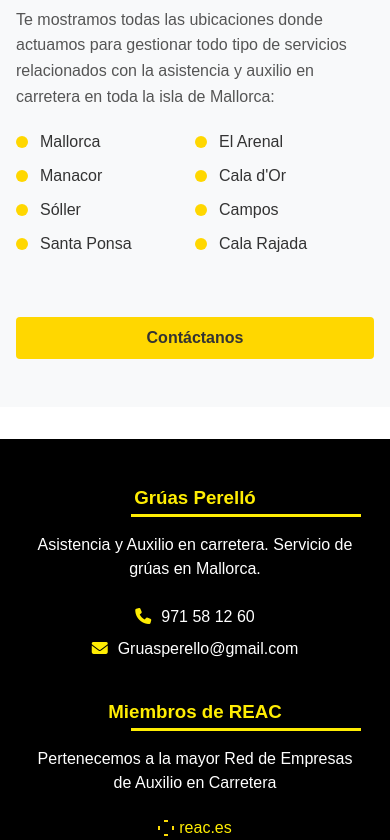
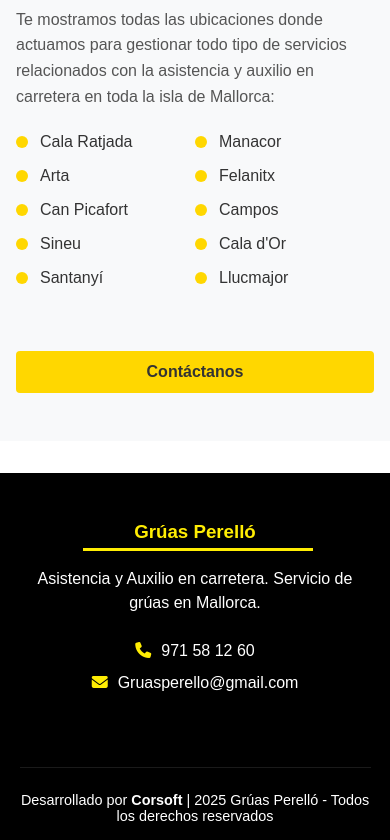
Before and after one commit to jaume768/GruasKurt, a React (Vite) app: page /cobertura in a window 390 px wide. Shown: the part 860-1700 px from the top of the page. Built offline with nearby package versions, Linux system fonts and the light colour scheme; the HTML template or start-up script is replaced by a standard one.

Commit message:
ultimes millores web grues

```diff
--- a/locales/de.json
+++ b/locales/de.json
@@ -34,7 +34,7 @@
         "emailSubtitle": "Schreiben Sie uns unverbindlich",
         "phoneNumber": "971 58 12 60",
         "phoneSubtitle": "Rufen Sie uns an, wenn Sie etwas benötigen!",
-        "addressText": "Passeig de la República Argentina, 57, 07200 Felanitx, Illes Balears",
+        "addressText": "Carrer de Sa Carrotja, 43, 07680 Porto Cristo, Illes Balears",
         "privacyCheck": "Ich habe die Datenschutzrichtlinie gelesen und akzeptiere sie",
         "mapTitle": "Unser Standort auf Mallorca",
         "messages": {
@@ -268,14 +268,16 @@
         "mapTitle": "Abdeckungskarte auf Mallorca",
         "description": "Wir zeigen Ihnen alle Standorte, an denen wir tätig sind, um alle Arten von Dienstleistungen im Zusammenhang mit Pannenhilfe und Abschleppdiensten auf der gesamten Insel Mallorca zu verwalten:",
         "locations": {
-            "location1": "Mallorca",
-            "location2": "Manacor",
-            "location3": "Sóller",
-            "location4": "Santa Ponsa",
-            "location5": "El Arenal",
-            "location6": "Cala d'Or",
+            "location1": "Cala Ratjada",
+            "location2": "Arta",
+            "location3": "Can Picafort",
+            "location4": "Sineu",
+            "location5": "Manacor",
+            "location6": "Felanitx",
             "location7": "Campos",
-            "location8": "Cala Rajada"
+            "location8": "Cala d'Or",
+            "location9": "Santanyí",
+            "location10": "Llucmajor"
         }
     },
     "legal": {
--- a/locales/en.json
+++ b/locales/en.json
@@ -34,7 +34,7 @@
         "emailSubtitle": "Write to us without obligation",
         "phoneNumber": "971 58 12 60",
         "phoneSubtitle": "Call us for whatever you need!",
-        "addressText": "Passeig de la República Argentina, 57, 07200 Felanitx, Illes Balears",
+        "addressText": "Carrer de Sa Carrotja, 43, 07680 Porto Cristo, Illes Balears",
         "privacyCheck": "I have read and accept the privacy policy",
         "mapTitle": "Our location in Mallorca",
         "messages": {
@@ -268,14 +268,16 @@
         "mapTitle": "Coverage map in Mallorca",
         "description": "We show you all the locations where we operate to manage all types of services related to roadside assistance and support throughout the island of Mallorca:",
         "locations": {
-            "location1": "Mallorca",
-            "location2": "Manacor",
-            "location3": "Sóller",
-            "location4": "Santa Ponsa",
-            "location5": "El Arenal",
-            "location6": "Cala d'Or",
+            "location1": "Cala Ratjada",
+            "location2": "Arta",
+            "location3": "Can Picafort",
+            "location4": "Sineu",
+            "location5": "Manacor",
+            "location6": "Felanitx",
             "location7": "Campos",
-            "location8": "Cala Rajada"
+            "location8": "Cala d'Or",
+            "location9": "Santanyí",
+            "location10": "Llucmajor"
         }
     },
     "legal": {
--- a/locales/es.json
+++ b/locales/es.json
@@ -34,7 +34,7 @@
         "emailSubtitle": "Escríbenos sin compromiso",
         "phoneNumber": "971 58 12 60",
         "phoneSubtitle": "¡Llámanos para lo que necesites!",
-        "addressText": "Passeig de la República Argentina, 57, 07200 Felanitx, Illes Balears",
+        "addressText": "Carrer de Sa Carrotja, 43, 07680 Porto Cristo, Illes Balears",
         "privacyCheck": "He leído y acepto la política de privacidad",
         "mapTitle": "Nuestra ubicación en Mallorca",
         "messages": {
@@ -268,14 +268,16 @@
         "mapTitle": "Mapa de cobertura en Mallorca",
         "description": "Te mostramos todas las ubicaciones donde actuamos para gestionar todo tipo de servicios relacionados con la asistencia y auxilio en carretera en toda la isla de Mallorca:",
         "locations": {
-            "location1": "Mallorca",
-            "location2": "Manacor",
-            "location3": "Sóller",
-            "location4": "Santa Ponsa",
-            "location5": "El Arenal",
-            "location6": "Cala d'Or",
+            "location1": "Cala Ratjada",
+            "location2": "Arta",
+            "location3": "Can Picafort",
+            "location4": "Sineu",
+            "location5": "Manacor",
+            "location6": "Felanitx",
             "location7": "Campos",
-            "location8": "Cala Rajada"
+            "location8": "Cala d'Or",
+            "location9": "Santanyí",
+            "location10": "Llucmajor"
         }
     },
     "legal": {
--- a/src/components/Contact.jsx
+++ b/src/components/Contact.jsx
@@ -108,7 +108,7 @@
           <div className="contact-form-wrapper-contacto">
             <div className="map-wrapper-contacto">
               <iframe
-                src="https://www.google.com/maps/embed?pb=!1m18!1m12!1m3!1d3079.730897193549!2d3.1534486!3d39.4754077!2m3!1f0!2f0!3f0!3m2!1i1024!2i768!4f13.1!3m3!1m2!1s0x12964db7508341b1%3A0xbe401ac4b0c7e3d8!2sAutomoviles%20Y%20Gruas%20Perell%C3%B3%20SL!5e0!3m2!1ses!2ses!4v1742807806748!5m2!1ses!2ses"
+                src="https://www.google.com/maps/embed?pb=!1m18!1m12!1m3!1d3076.6130605369012!2d3.3334856493790763!3d39.54578214288553!2m3!1f0!2f0!3f0!3m2!1i1024!2i768!4f13.1!3m3!1m2!1s0x129646cba3a22a2f%3A0xb8dc45385d3e1d7!2sCarrer%20de%20Sa%20Carrotja%2C%2043%2C%2007680%20Porto%20Cristo%2C%20Illes%20Balears!5e0!3m2!1ses!2ses!4v1743577649428!5m2!1ses!2ses"
                 width="100%"
                 height="100%"
                 style={{ border: 0 }}
--- a/src/components/Coverage.jsx
+++ b/src/components/Coverage.jsx
@@ -48,6 +48,10 @@
                     <span className="location-dot"></span>
                     {t('coverage.locations.location4')}
                   </li>
+                  <li>
+                    <span className="location-dot"></span>
+                    {t('coverage.locations.location9')}
+                  </li>
                 </ul>
 
                 <ul className="locations-list">
@@ -67,6 +71,10 @@
                     <span className="location-dot"></span>
                     {t('coverage.locations.location8')}
                   </li>
+                  <li>
+                    <span className="location-dot"></span>
+                    {t('coverage.locations.location10')}
+                  </li>
                 </ul>
               </div>
 
--- a/src/components/Footer.jsx
+++ b/src/components/Footer.jsx
@@ -20,13 +20,6 @@
               <p><i className="fas fa-envelope"></i>{t('contact.emailAddress')}</p>
             </div>
           </div>
-          <div className="footer-column">
-            <h3>{t('footer.memberTitle')}</h3>
-            <p>{t('footer.memberDescription')}</p>
-            <div className="reac-link">
-              <a href="https://reac.es" target="_blank" rel="noopener noreferrer">reac.es</a>
-            </div>
-          </div>
         </div>
         <div className="footer-bottom">
           <p>{t('footer.developedBy')} <a href="https://corsoft.es" className="developer-link" target="_blank" rel="noopener noreferrer">Corsoft</a> | {t('footer.rights')}</p>
--- a/src/components/css/Footer.css
+++ b/src/components/css/Footer.css
@@ -35,7 +35,7 @@
   content: '';
   position: absolute;
   bottom: 0;
-  left: 30%;
+  left: 40%;
   width: 230px;
   height: 3px;
   background-color: #ffed03;
@@ -133,4 +133,8 @@
   .footer-legal {
     justify-content: center;
   }
+
+  .footer-column h3::after {
+    left: 15%;
+  }
 }
```
